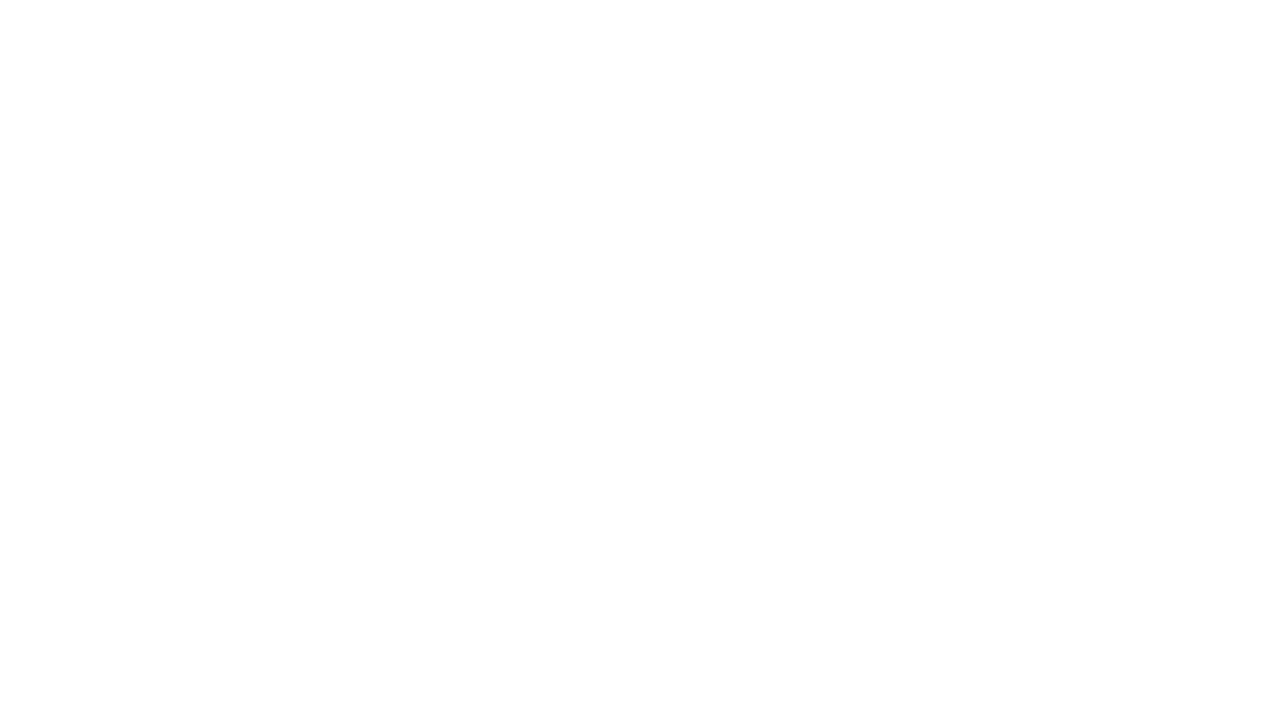
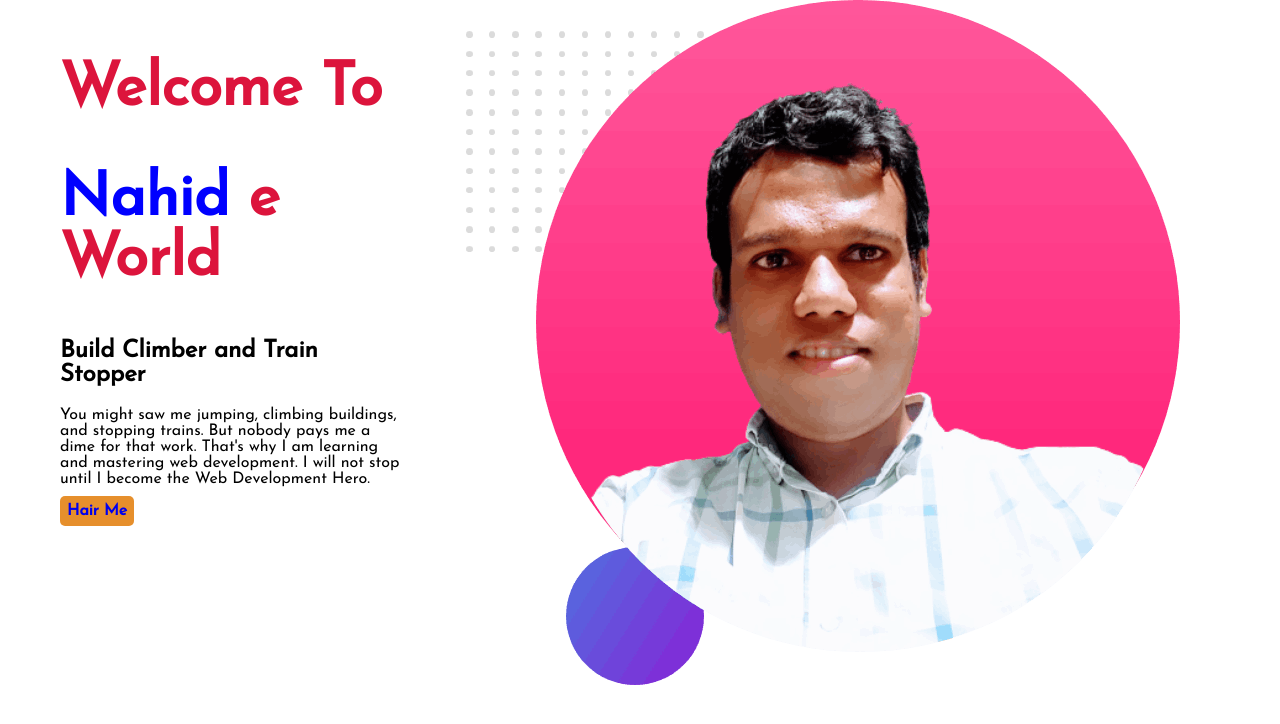
Before and after one commit to Nahid-Ph6b/Nahid1, a plain HTML site: page index.html in a window 1280 px wide. Drawn offline with Linux system fonts and the light colour scheme.

Commit message:
frist Commit

```diff
--- a/Styles.css
+++ b/Styles.css
@@ -0,0 +1,16 @@
+Body{font-family: 'Josefin Sans', sans-serif;
+margin: 0%;}
+h1{color: crimson;
+font-size:60px ;}
+.Color-Blue{color:blue}
+section{display: flex;
+margin-inline-end:100px ;}
+.half-width1{width:40%;
+padding: 10px 60px}
+.half-width{width:65% ;}
+.LinkButton{width: 40%;
+text-decoration: none;
+background-color: rgb(230, 143, 44);
+font-weight: 700;
+padding:2%;
+border-radius:5px ;}
--- a/index.html
+++ b/index.html
@@ -4,9 +4,28 @@
     <meta charset="UTF-8">
     <meta http-equiv="X-UA-Compatible" content="IE=edge">
     <meta name="viewport" content="width=device-width, initial-scale=1.0">
-    <title>Document</title>
+    <title>Nahid Hasan</title>
+    <link rel="stylesheet" href="Styles.css">
+    <link rel="shortcut icon" href="Images1/favi-icon.png" type="image/x-icon">
+    <link rel="preconnect" href="https://fonts.googleapis.com">
+<link rel="preconnect" href="https://fonts.gstatic.com" crossorigin>
+<link href="https://fonts.googleapis.com/css2?family=Josefin+Sans&family=PT+Sans&family=Poppins:wght@300;400;500;600&display=swap" rel="stylesheet">
 </head>
 <body>
+    <Section>
+        <div class="half-width1">
+        <h1>Welcome To</h1>
+        <h1><span class="Color-Blue">Nahid</span> e World </h1>
+        <h2>Build Climber and Train Stopper</h2>
+        <p>You might saw me jumping, climbing buildings, and stopping trains. But nobody pays me a dime for that work. That's why I am learning and mastering web development. I will not stop until I become the Web Development Hero.</p>
+        <a class="LinkButton"  target="_blank"  href="https://www.linkedin.com/in/nahid-hasan-962564221/"> Hair Me</a>
+    </div>
+    <div class="half-width">
+        <img src="images1/Nahid2.png" alt="">
+    </div>
+
+    </Section>
+
 
 </body>
 </html>
```
